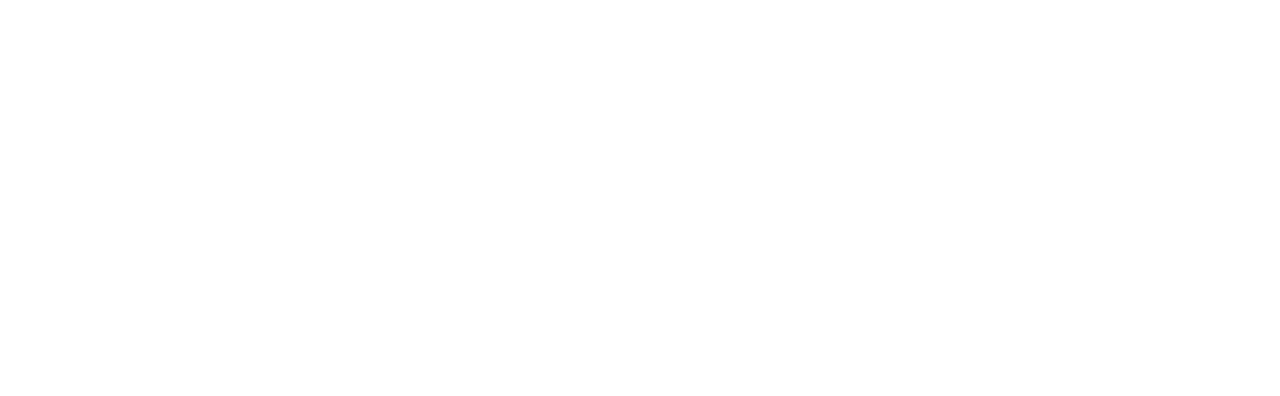
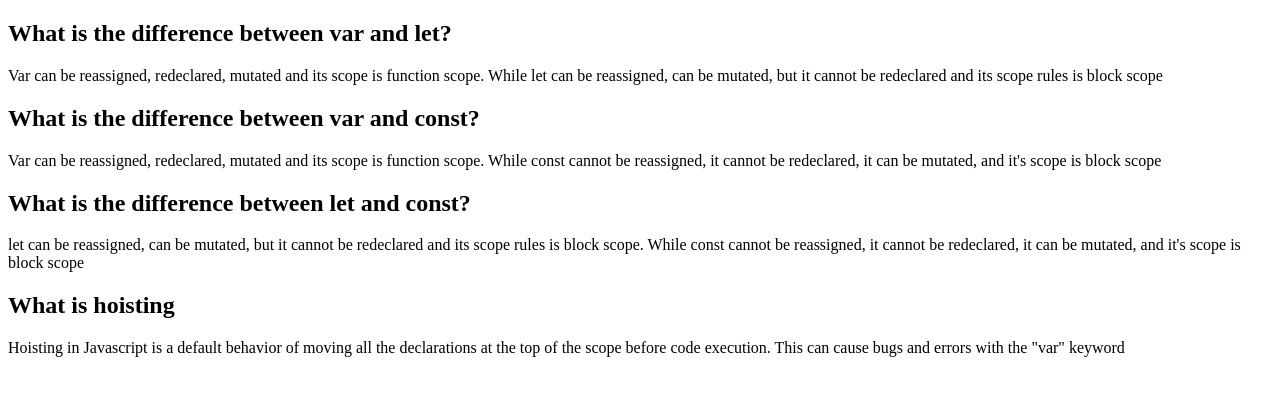
Before and after one commit to Reyaad510/let-and-const-Exercise, a plain HTML site: page index.html in a window 1280 px wide. Drawn offline with Linux system fonts and the light colour scheme.

Commit message:
Project completed

```diff
--- a/app.js
+++ b/app.js
@@ -1 +1,14 @@
-console.log("hi");
+// ES5 Global Constants
+
+/*
+var PI = 3.14;
+PI = 42;
+
+console.log(PI);
+*/
+
+// ES2015 Global Constants
+// Write and ES2015 Version
+
+const PI = 3.14;
+PI = 42;
--- a/index.html
+++ b/index.html
@@ -6,6 +6,30 @@
     <title>Let and const Exercise</title>
   </head>
   <body>
+    <h2>What is the difference between var and let?</h2>
+    <p>
+      Var can be reassigned, redeclared, mutated and its scope is function
+      scope. While let can be reassigned, can be mutated, but it cannot be
+      redeclared and its scope rules is block scope
+    </p>
+    <h2>What is the difference between var and const?</h2>
+    <p>
+      Var can be reassigned, redeclared, mutated and its scope is function
+      scope. While const cannot be reassigned, it cannot be redeclared, it can
+      be mutated, and it's scope is block scope
+    </p>
+    <h2>What is the difference between let and const?</h2>
+    <p>
+      let can be reassigned, can be mutated, but it cannot be redeclared and its
+      scope rules is block scope. While const cannot be reassigned, it cannot be
+      redeclared, it can be mutated, and it's scope is block scope
+    </p>
+    <h2>What is hoisting</h2>
+    <p>
+      Hoisting in Javascript is a default behavior of moving all the
+      declarations at the top of the scope before code execution. This can cause
+      bugs and errors with the "var" keyword
+    </p>
     <script src="app.js" ;></script>
   </body>
 </html>
```
